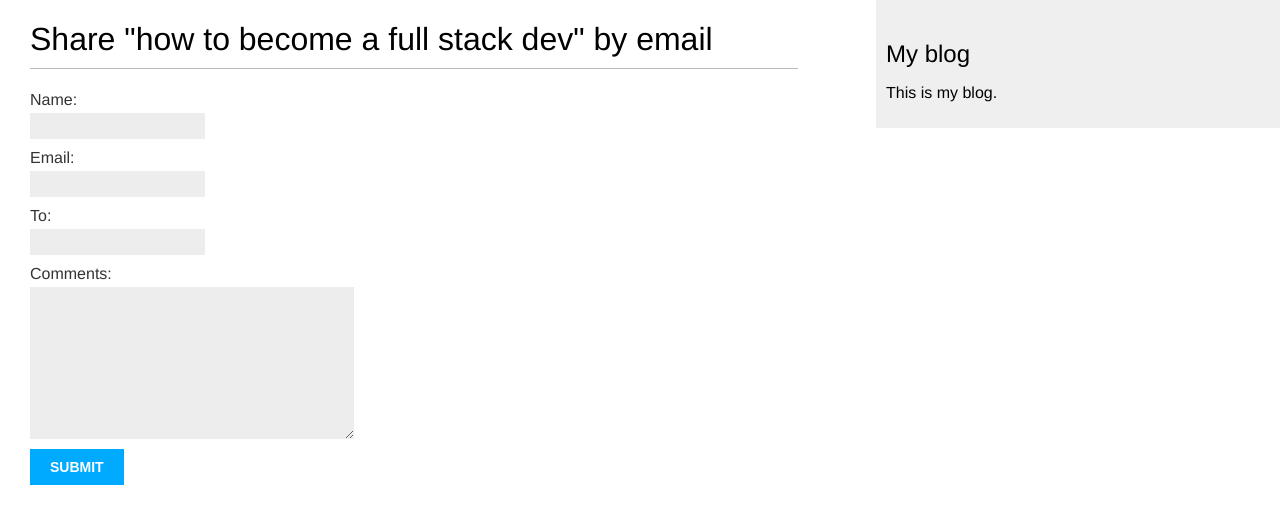
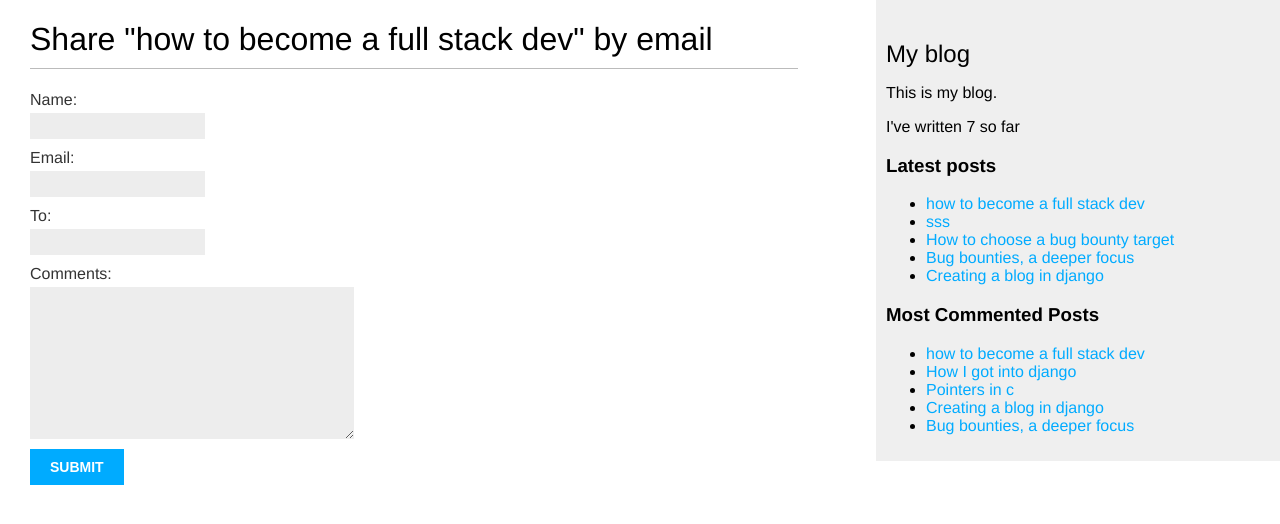
Before and after one commit to IamSila/DJANG0-5-PROJECTS, a Django app: page /blog/7/share/ in a window 1280 px wide. Shown: the top 524 px of the page. Run offline with Django 4.2, Linux system fonts and the light colour scheme; data comes from the database, SQL or seed files in the repository; both versions use the stored data as it was after the commit; parts of the project's set-up code (start-up, migrations or seed data) failed here and were passed over.

Commit message:
More Tags

```diff
--- a/blog_application/mysite/blog/templates/blog/base.html
+++ b/blog_application/mysite/blog/templates/blog/base.html
@@ -1,3 +1,4 @@
+{% load blog_tags %}
 {% load static %}
 
 <!DOCTYPE html>
@@ -14,6 +15,18 @@
         <div id="sidebar">
             <h2>My blog</h2>
             <p>This is my blog.</p>
+            <p>I've written {% total_posts %} so far</p>
+            <h3>Latest posts</h3>
+            {% show_latest_posts 5 %}
+            <h3>Most Commented Posts</h3>
+            {% get_most_commented_posts as most_commented_posts %}
+            <ul>
+                {% for post in most_commented_posts %}
+                    <li>
+                        <a href="{{ post.get_absolute_url }}">{{ post.title }}</a>
+                    </li>
+                {% endfor %}
+            </ul>
         </div>
     </body>
 </html>
--- /dev/null
+++ b/blog_application/mysite/blog/templates/blog/post/latest_posts.html
@@ -0,0 +1,7 @@
+<ul>
+	{% for post in latest_posts %}
+		<li>
+			<a href="{{ post.get_absolute_url }}">{{ post.title }}</a>
+		</li>
+	{% endfor %}
+</ul>
--- /dev/null
+++ b/blog_application/mysite/blog/templatetags/blog_tags.py
@@ -0,0 +1,20 @@
+from django import template
+from django.db.models import Count
+from ..models import Post
+register = template.Library()
+
+
+@register.simple_tag
+def total_posts():
+	return Post.published.count()
+
+@register.inclusion_tag('blog/post/latest_posts.html')
+def show_latest_posts(count = 5):
+	latest_posts = Post.published.order_by('-publish')[:count]
+	return ({'latest_posts':latest_posts})
+
+@register.simple_tag
+def get_most_commented_posts(count = 5):
+	return (Post.published.annotate(
+		total_comments = Count('comments')).order_by('-total_comments')[:count]
+	)
--- a/blog_application/mysite/blog/views.py
+++ b/blog_application/mysite/blog/views.py
@@ -8,6 +8,7 @@ from taggit.models import Tag
 from .forms import CommentForm, EmailPostForm
 # Create your views here.
 from .models import Post
+from django.db.models import Count
 
 
 class PostListView(ListView):
@@ -25,7 +26,7 @@ def post_list(request, tag_slug=None):
         tag = get_object_or_404(Tag,slug=tag_slug)
         posts_list = posts_list.filter(tags__in=[tag])
     # pagination with 3 posts per page
-    paginator = Paginator(posts_list, 10)
+    paginator = Paginator(posts_list, 5)
     page_number = request.GET.get("page", 1)
     try:
         posts = paginator.page(page_number)
@@ -50,10 +51,16 @@ def post_detail(request, year, month, day, post):
     comments = post.comments.filter(active=True)
     # form for users to comment
     form = CommentForm()
+
+    # List of similar posts
+    post_tags_ids = post.tags.values_list('id', flat=True)
+    similar_posts = Post.published.filter(tags__in=post_tags_ids).exclude(id=post.id)
+    similar_posts = similar_posts.annotate(same_tags=Count('tags')).order_by('-same_tags', '-publish')[:4]
+
     return render(
         request,
         "blog/post/detail.html",
-        {"post": post, "comments": comments, "form": form},
+        {"post": post, "comments": comments, "form": form, "similar_posts":similar_posts},
     )
 
 
```
Also changed, not shown: blog_application/mysite/blog/templates/blog/post/detail.html (+11 -0 lines), blog_application/mysite/blog/templatetags/__init__.py (added), blog_application/mysite/db.sqlite3.
